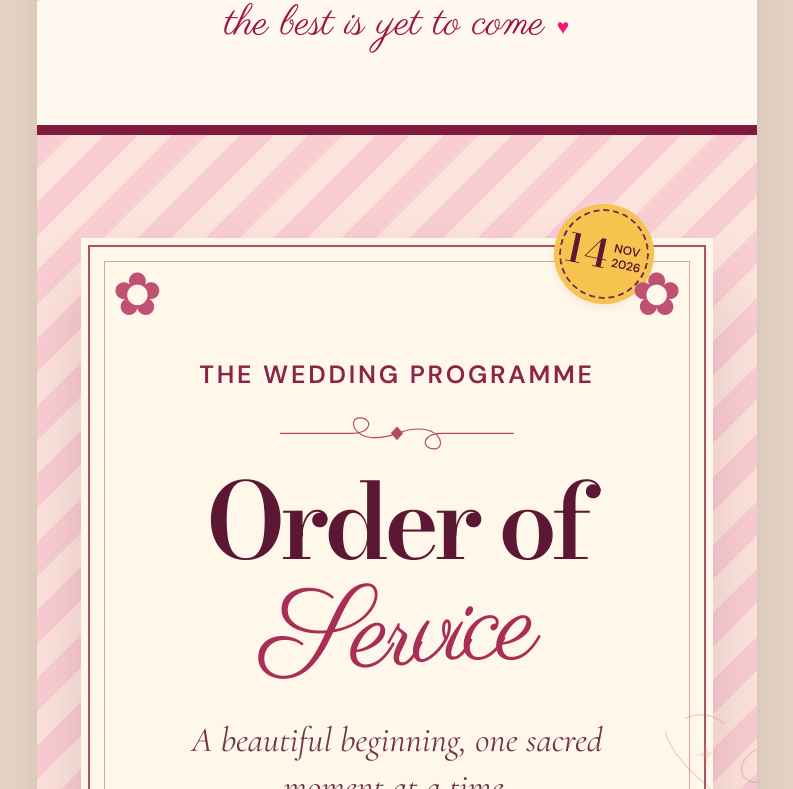
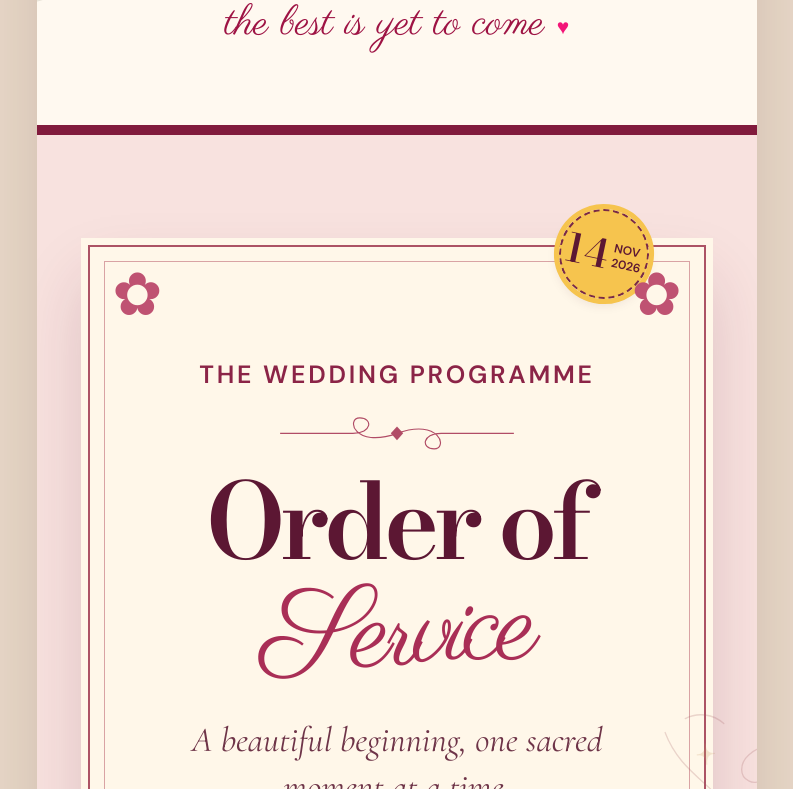
Before and after one commit to fidelnyame-80/Kaybee-Franca, a Next.js app: page / in a window 1280 px wide. Shown: the part 3111-3900 px from the top of the page, without its empty margins (243-1036 px from the left). Built offline with nearby package versions, Linux system fonts and the light colour scheme.

Commit message:
Remove distracting striped order of service background (#11)

```diff
--- a/app/globals.css
+++ b/app/globals.css
@@ -1246,7 +1246,7 @@ a { color: inherit; text-decoration: none; }
 @media(prefers-reduced-motion:reduce){.countdown__confetti-piece{animation:none;top:20%;opacity:.6}}
 
 /* Order of Service — a playful printed wedding invitation, not a generic CTA */
-.service-preview{padding:clamp(60px,9vw,110px) clamp(15px,4vw,55px);background:repeating-linear-gradient(135deg,#f8cdd3 0 24px,#fce3dc 24px 48px);border-block:10px solid #811b3d}
+.service-preview{padding:clamp(60px,9vw,110px) clamp(15px,4vw,55px);background:#f8e2df;border-block:10px solid #811b3d}
 .service-preview__inner{position:relative;max-width:850px;margin:auto;padding:clamp(65px,10vw,112px) clamp(20px,6vw,75px) clamp(45px,6vw,65px);background:#fff7e9;border:2px solid #ac5365;outline:7px solid #fff7e9;box-shadow:0 25px 0 -10px #a94d61,0 36px 65px #601d3933;isolation:isolate}
 .service-preview__inner:before{content:"";position:absolute;inset:14px;border:1px solid #d9a3a4;pointer-events:none}
 .service-preview__corner{position:absolute;font-size:clamp(35px,6vw,60px);line-height:1;color:#bf5272;z-index:1}
```
